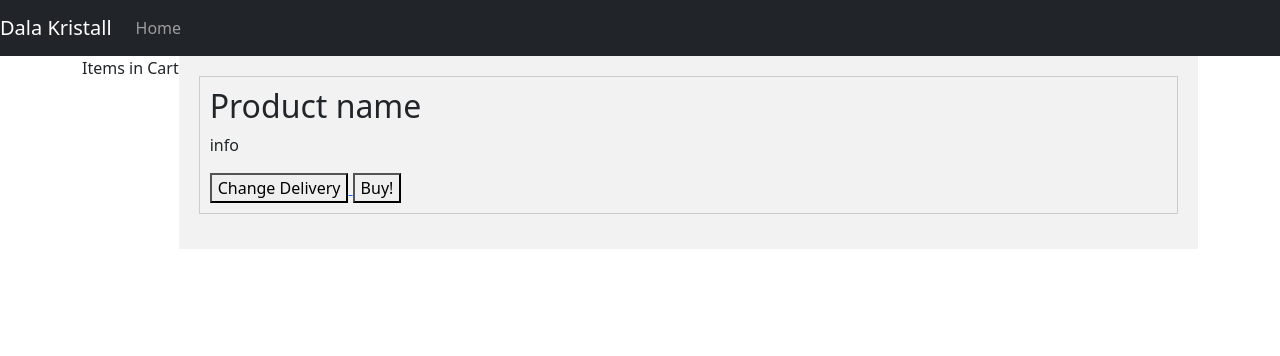
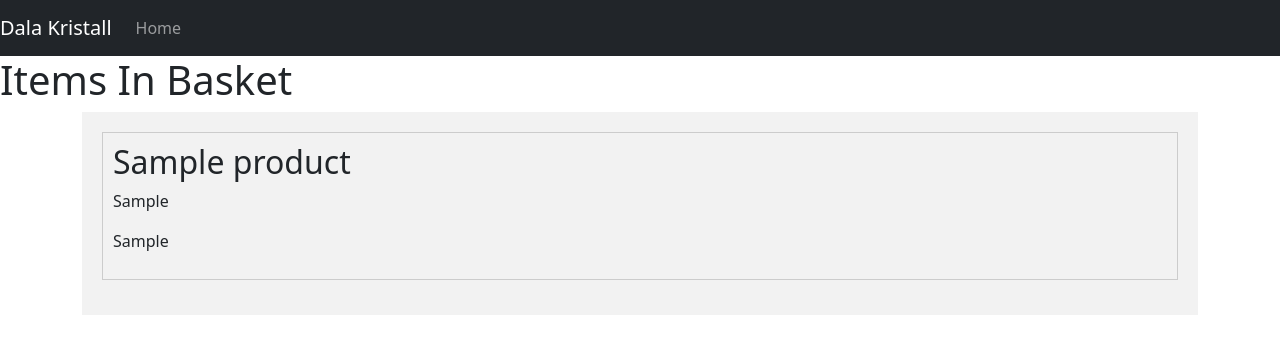
Before and after one commit to RasSved/D0018E-group-14, a Flask app: template code/templates/basket.html in a window 1280 px wide. Shown: the top 356 px of the page. Run offline with Flask 3, Linux system fonts and the light colour scheme; the template is opened without the code that fills it: most values are stand-ins (such as "Sample title", 1, 10 or a date in 2020); some libraries are stand-ins or nearby versions.

Commit message:
Update basket.html

```diff
--- a/code/templates/basket.html
+++ b/code/templates/basket.html
@@ -5,19 +5,16 @@
 
 
 {% block body %}
+<h1>Items In Basket</h1>
 <div class="container">
-    <p>Items in Cart</p>
     <div class="products">
         <div class="product-box">
-            <h2>Product name</h2>
-            <p>info</p>
-            <a href="delivery.html">
-                <button type="button">Change Delivery</button>
-            </a>
-            <a href="payment.html">
-                <button type="button">Buy!</button>
-            </a>
+            <h2>{{ products['name'] }}</h2>
+            <p>{{ products['spec1'] }}</p>
+            <p>{{ products['spec1'] }}</p>
         </div>
+    </div>
+</div>
 {% endblock %}
 
 {% block navbuttons %}
```
